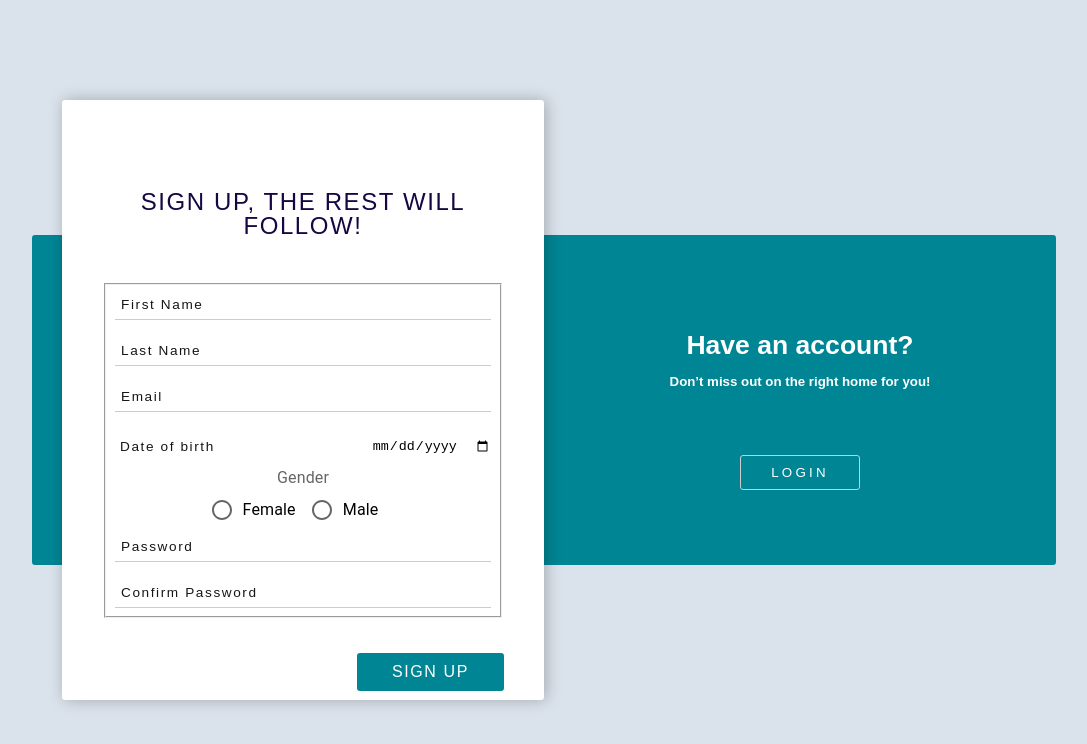
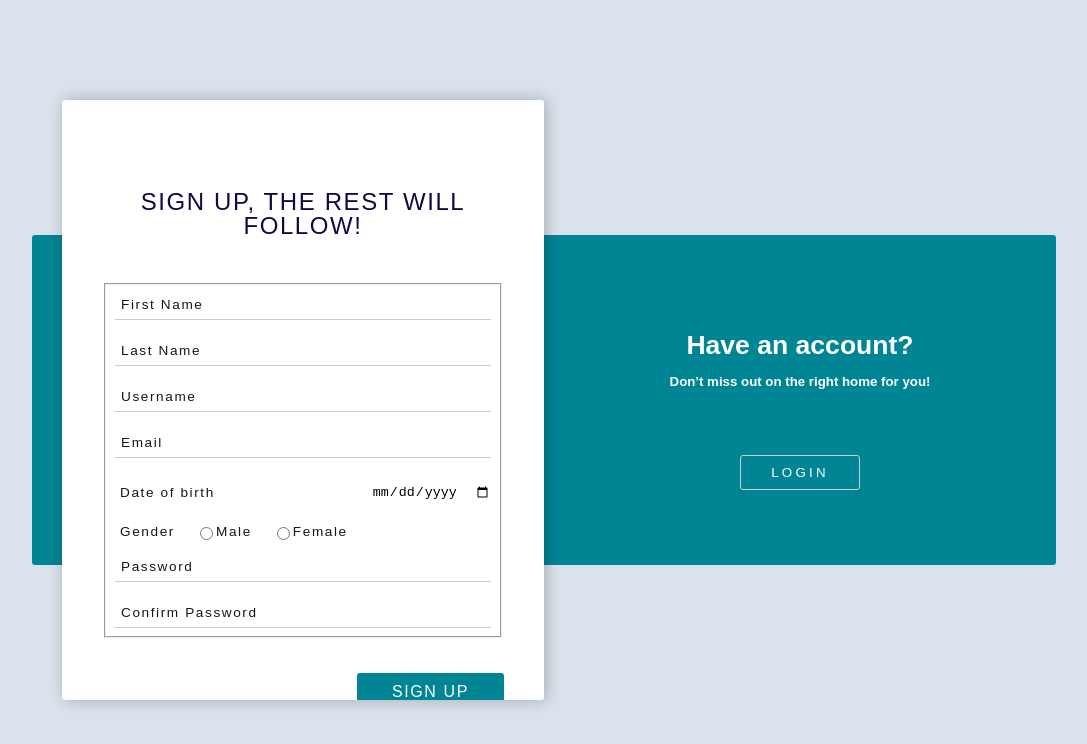
Before and after one commit to VahMats/WorkForce2, a React (Create React App) app in the folder frontend/: page /auth in a window 1280 px wide. Both pictures are taken after a click on the button "JOIN US!". Shown: the top 744 px of the page, without its empty margins (96-1183 px from the left). Built offline with nearby package versions, Linux system fonts and the light colour scheme.

Commit message:
Changed gender radios

```diff
--- a/frontend/src/components/Login/Login.css
+++ b/frontend/src/components/Login/Login.css
@@ -209,6 +209,23 @@ input::placeholder {
   color: rgb(24, 21, 21);
   margin-left: 5px;
 }
+
+.radio-buttons {
+  display: flex;
+  flex-direction: row;
+  font-size: 0.85rem;
+  font-family: "Montserrat", sans-serif;
+  font-weight: 300;
+  letter-spacing: 0.1rem;
+  color: rgb(24, 21, 21);
+  margin-left: 5px;
+}
+
+.radio-buttons input {
+  align-self: center;
+  margin-left: 25px;
+}
+
 .user_options-forms .forms-date {
   align-items: flex-start;
 }
--- a/frontend/src/components/Login/Login.js
+++ b/frontend/src/components/Login/Login.js
@@ -14,7 +14,7 @@ const Login = () => {
     lastName: "",
     email: "",
     dateOfBirth: "",
-    gender: "male",
+    gender: "",
     username: "",
     password: "",
     confirmPassword: "",
@@ -179,6 +179,20 @@ const Login = () => {
                 </div>
                 <div className="forms_field">
                   <input
+                    type="text"
+                    placeholder="Username"
+                    className="forms_field-input"
+                    onChange={(e) =>
+                      setRegPocket((prev) => ({
+                        ...prev,
+                        userName: e.target.value,
+                      }))
+                    }
+                    required
+                  />
+                </div>
+                <div className="forms_field">
+                  <input
                     type="email"
                     placeholder="Email"
                     className="forms_field-input"
@@ -191,9 +205,9 @@ const Login = () => {
                     }
                     required
                   />
-                              </div>
-                              <div className="form-date">
-                                  <p>Date of birth</p>
+                </div>
+                <div className="form-date">
+                  <p>Date of birth</p>
                   <input
                     type="date"
                     onChange={(e) =>
@@ -203,32 +217,25 @@ const Login = () => {
                       }))
                     }
                     required
-                                  />
-                                  </div>
-                <FormControl component="fieldset">
-                  <FormLabel component="legend">Gender</FormLabel>
-                  <RadioGroup
-                    row
-                    aria-label="gender"
-                    name="row-radio-buttons-group"
-                    onChange={(e) =>
+                  />
+                </div>
+                <div className="radio-buttons">
+                  <p>Gender</p>
+                   <input type="radio" value="MALE" name="gender" id ="radio" onChange={(e) =>
                       setRegPocket((prev) => ({
                         ...prev,
                         gender: e.target.value,
                       }))
-                    }>
-                    <FormControlLabel
-                      value="female"
-                      control={<Radio />}
-                      label="Female"
-                    />
-                    <FormControlLabel
-                      value="male"
-                      control={<Radio />}
-                      label="Male"
-                    />
-                  </RadioGroup>
-                </FormControl>
+                    }
+                    required/> <p>Male</p>
+                   <input type="radio" value="FEMALE" name="gender" id ="radio"  onChange={(e) =>
+                      setRegPocket((prev) => ({
+                        ...prev,
+                        gender: e.target.value,
+                      }))
+                    }
+                    required/> <p>Female</p>
+                </div>
                 <div className="forms_field">
                   <input
                     type="password"
```
